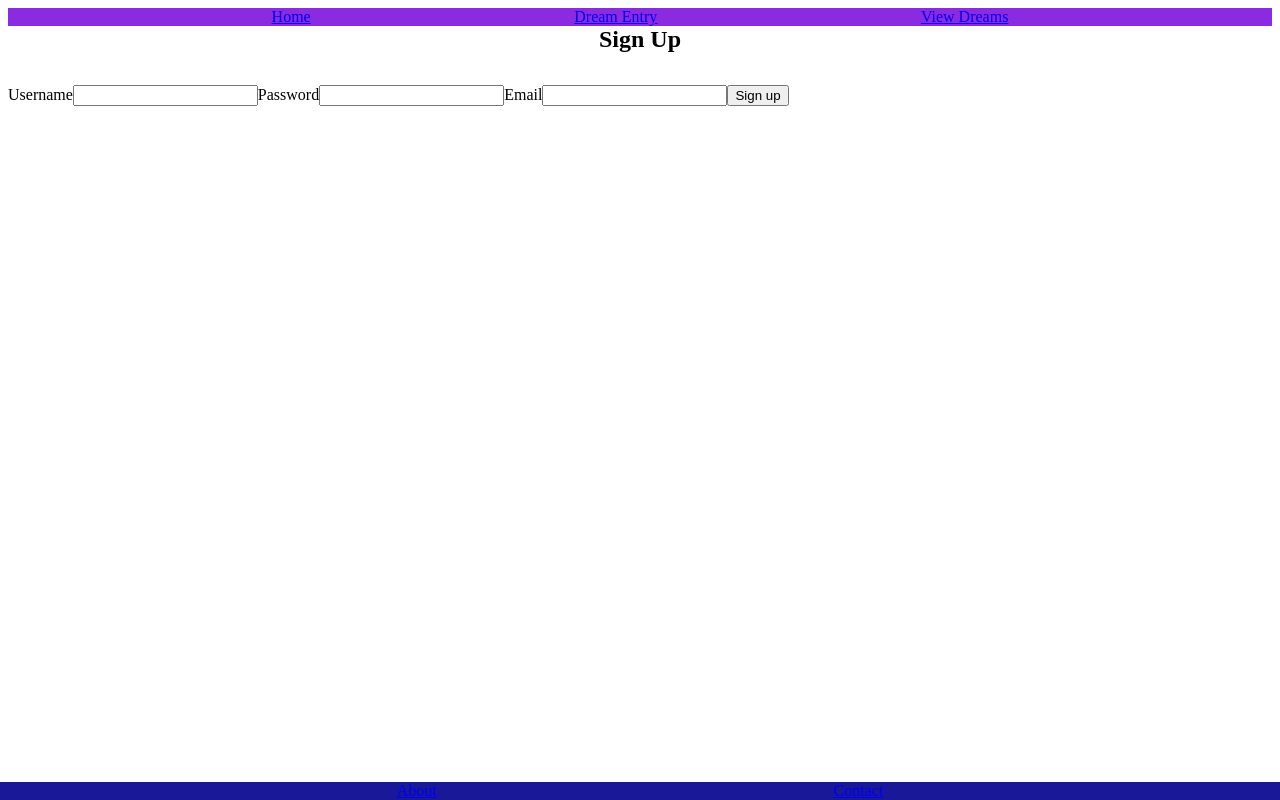
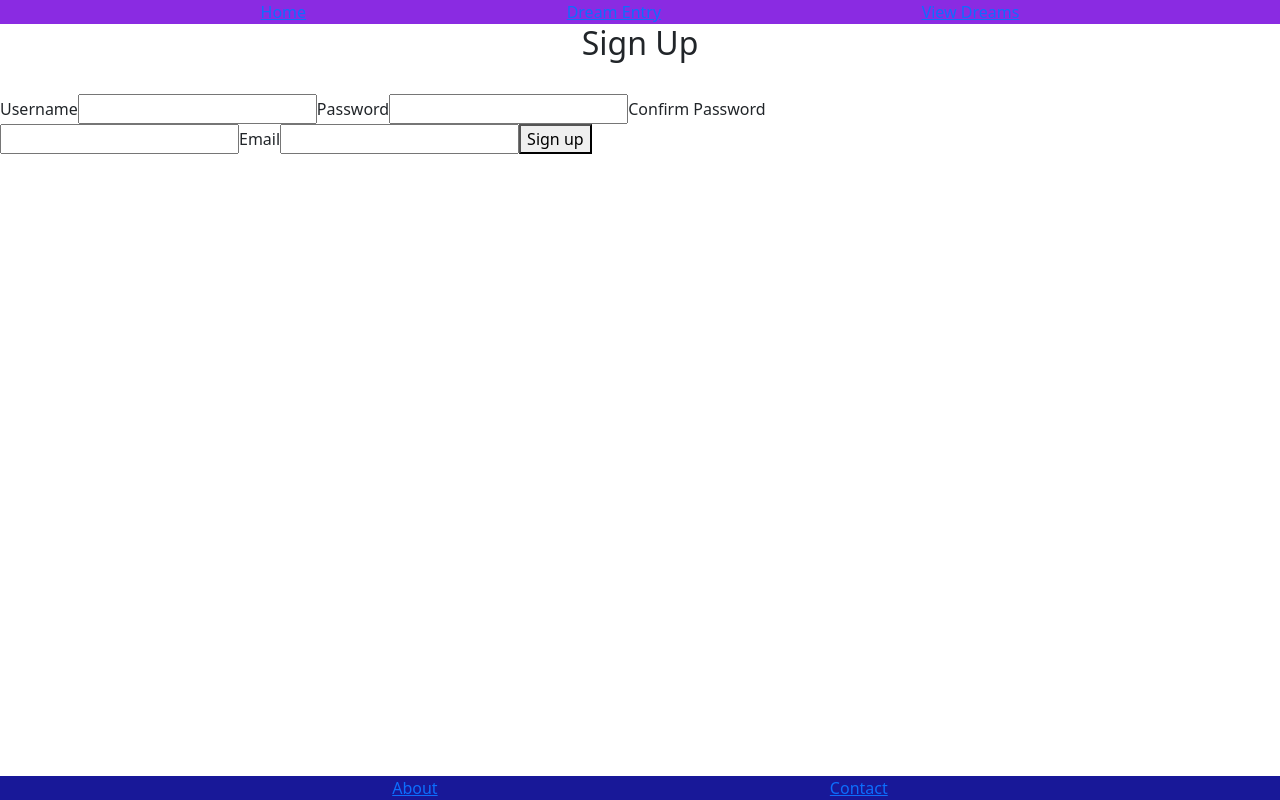
Before and after one commit to geojasent/recountSheep, a React (Create React App) app in the folder client/: page /signup in a window 1280 px wide. Built offline with nearby package versions, Linux system fonts and the light colour scheme.

Commit message:
signup validation

```diff
--- a/client/package.json
+++ b/client/package.json
@@ -11,9 +11,12 @@
         "@types/react": "^18.0.26",
         "@types/react-datepicker": "^4.8.0",
         "@types/react-dom": "^18.0.10",
+        "bootstrap": "^5.3.0-alpha1",
         "react": "^18.2.0",
+        "react-bootstrap": "^2.7.0",
         "react-datepicker": "^4.8.0",
         "react-dom": "^18.2.0",
+        "react-hook-form": "^7.42.1",
         "react-router-dom": "^6.6.1",
         "react-scripts": "5.0.1",
         "typescript": "^4.9.4",
--- a/client/src/App.tsx
+++ b/client/src/App.tsx
@@ -7,6 +7,8 @@ import SignUp from './pages/SignUp';
 import Login from './pages/Login';
 import DreamEntry from './pages/DreamEntry';
 import ViewDreams from './pages/ViewDreams';
+import 'bootstrap/dist/css/bootstrap.min.css';
+
 //add font selector for normal font and atkinson hyperlegible font
 
 export interface IAppProps {}
--- a/client/src/components/Navbar.tsx
+++ b/client/src/components/Navbar.tsx
@@ -3,6 +3,8 @@ import { NavLink } from 'react-router-dom';
 import './Navbar.modules.css';
 
 export function NavBar() {
+    //if logged in show signout
+    //if not logged in show log in
     return (
         <nav className="navbar-container">
             <NavLink to="/">Home</NavLink>
--- /dev/null
+++ b/client/src/components/SignupFormErrors.tsx
@@ -0,0 +1,31 @@
+interface IFormErrorsData {
+    userName: string;
+    userPassword: string;
+    confirmPassword: string;
+    userEmail: string;
+    formErrors: { user: string; email: string; password: string };
+    userValid: boolean;
+    emailValid: boolean;
+    passwordValid: boolean;
+    formValid: boolean;
+}
+
+interface FormErrorsData extends IFormErrorsData {
+    updateFields: (fields: Partial<IFormErrorsData>) => void;
+}
+
+export function ValidateField(props: any) {
+    // const { onChange, ...inputProps } = props;
+    // console.log(inputProps);
+    // if (props.userName !==) {
+    //     console.log('username')
+    // }
+    // if (props.userPassword) {
+    //     console.log('passwords not the same')
+    // }
+    // if (props.userPassword !== props.confirmPassword) {
+    //     console.log('passwords not the same')
+    // }
+    // if (props.userEmail) {
+    // }
+}
--- a/client/src/components/UserInfo.tsx
+++ b/client/src/components/UserInfo.tsx
@@ -1,58 +1,112 @@
 import './UserInfo.modules.css';
+// import { FormEvent, useState } from 'react';
+import { useFormContext } from 'react-hook-form';
+// import { ValidateField } from './SignupFormErrors';
 
 interface ILoginSignUpData {
     userName: string;
     userPassword: string;
+    confirmPassword: string;
     userEmail: string;
-    // userRole: string;
 }
+
+// interface IValidationData {
+//     formErrors: { user: string; email: string; password: string };
+//     userValid: boolean;
+//     emailValid: boolean;
+//     passwordValid: boolean;
+//     formValid: boolean;
+// }
 
 interface LoginSignUpProps extends ILoginSignUpData {
     updateFields: (fields: Partial<ILoginSignUpData>) => void;
+    // onChange: (fields: Partial<ILoginSignUpData>) => void;
 }
+// interface LoginSignUpValidationProps extends IValidationData {
+//     updateValidation: (fields: Partial<IValidationData>) => void;
+// }
 
 export function UserNameInput({ userName, updateFields }: LoginSignUpProps) {
+    const { register, formState } = useFormContext();
     return (
         <>
             <label>Username</label>
             <input
-                className="userNameInput"
+                {...register('userName', {
+                    required: true,
+                    minLength: 3
+                })}
                 onChange={(e) => {
                     updateFields({ userName: e.target.value });
+                    // ValidateField('userNameInput', e.target.value, { userValid, formValid, formErrors });
                 }}
+                className="userNameInput"
             ></input>
+            {formState.errors.userName && <p className="errorMsg">Username must be at least 3 characters.</p>}
         </>
     );
 }
 
 export function PasswordInput({ userPassword, updateFields }: LoginSignUpProps) {
+    const { register, formState } = useFormContext();
+
     return (
         <>
             <label>Password</label>
             <input
-                className="userPassword"
+                {...register('userPassword', {
+                    required: true,
+                    minLength: 6
+                })}
                 onChange={(e) => {
                     updateFields({ userPassword: e.target.value });
                 }}
+                className="userPassword"
+                type="password"
             ></input>
+            {formState.errors.userPassword && <p className="errorMsg">Password must be at least 6 characters.</p>}
+        </>
+    );
+}
+
+export function ConfirmPasswordInput({ confirmPassword, updateFields }: LoginSignUpProps) {
+    const { register, formState, watch, getValues } = useFormContext();
+
+    return (
+        <>
+            <label>Confirm Password</label>
+            <input
+                {...register('confirmPassword', {
+                    required: true,
+                    validate: (value) => value === watch('userPassword')
+                })}
+                onChange={(e) => {
+                    updateFields({ confirmPassword: e.target.value });
+                }}
+                className="confirmUserPassword"
+                type="password"
+            ></input>
+            {formState.errors.confirmPassword && <p className="errorMsg">Password must match.</p>}
         </>
     );
 }
 export function EmailInput({ userEmail, updateFields }: LoginSignUpProps) {
+    const { register, formState } = useFormContext();
+
     return (
         <>
             <label>Email</label>
             <input
-                className="userEmail"
+                {...register('userEmail', {
+                    required: true,
+                    pattern: /^[^@ ]+@[^@ ]+\.[^@ .]{2,}$/
+                })}
                 onChange={(e) => {
                     updateFields({ userEmail: e.target.value });
                 }}
+                className="userEmail"
             ></input>
+            {formState.errors.userEmail && <p className="errorMsg">Enter a valid email.</p>}
         </>
     );
 }
-
-// move to subscribe page
-// export function userRoleChange({ userRole: updateFields }: LoginSignUpProps) {
-//     return <></>;
-// }
--- a/client/src/pages/DreamEntry.tsx
+++ b/client/src/pages/DreamEntry.tsx
@@ -20,9 +20,9 @@ export interface IFormData {
     dreamDescription: string;
 }
 const INITIALDREAMDATA: IFormData = {
-    userId: '2',
+    userId: '',
     dayOfMonth: new Date(),
-    dayOfWeek: 'Sunday',
+    dayOfWeek: '',
     timeToBed: new Date(),
     timeAwake: 0,
     people: [],
@@ -52,7 +52,6 @@ const DreamEntry: React.FC = () => {
             });
             console.log(data);
             console.log(response);
-            //clientside vs serverside strip date and time
         } catch (err) {
             console.log(err);
         }
--- a/client/src/pages/SignUp.tsx
+++ b/client/src/pages/SignUp.tsx
@@ -1,64 +1,108 @@
-import { FormEvent, useState } from 'react';
+import { useState } from 'react';
 import { useNavigate } from 'react-router-dom';
 import { FormWrapper } from '../components/FormWrapper';
-import { UserNameInput, PasswordInput, EmailInput } from '../components/UserInfo';
+import { UserNameInput, PasswordInput, EmailInput, ConfirmPasswordInput } from '../components/UserInfo';
+import { useForm, FormProvider } from 'react-hook-form';
+import { ValidateField } from '../components/SignupFormErrors';
 import './LoginSignUp.modules.css';
 
 export interface ISignUpData {
     userName: string;
     userPassword: string;
+    confirmPassword: string;
     userEmail: string;
 }
 
 const INITIALUSERDATA: ISignUpData = {
     userName: '',
     userPassword: '',
+    confirmPassword: '',
     userEmail: ''
 };
 
 const SignUp: React.FC = () => {
     const [userData, setUserData] = useState(INITIALUSERDATA);
+    // const [validationData, setValidationData] = useState(INITIALVALIDATIONDATA);
 
     function updateFields(fields: Partial<ISignUpData>) {
         setUserData((prev) => {
             return { ...prev, ...fields };
         });
     }
-
+    // function updateValidation(fields: Partial<IValidationData>) {
+    //     setValidationData((prev) => {
+    //         return { ...prev, ...fields };
+    //     });
+    // }
+    const methods = useForm();
+    const {
+        register,
+        formState: { errors }
+    } = methods;
     const navigate = useNavigate();
-    const onSubmit = async (e: FormEvent) => {
-        e.preventDefault();
+    const onSubmit = async (data: any) => {
+        // console.log(data);
         try {
-            const body = userData;
-            const response = await fetch('http://localhost:5000/signup', {
-                method: 'POST',
-                headers: { 'Content-Type': 'application/json' },
-                body: JSON.stringify(body)
-            });
+            const body = data;
+            // const response = await fetch('http://localhost:5000/signup', {
+            //     method: 'POST',
+            //     headers: { 'Content-Type': 'application/json' },
+            //     body: JSON.stringify(body)
+            // });
+            console.log(userData);
             console.log(body);
             //TODO: refine redirect for username taken
-            if (response.status === 200) {
-                navigate('/login');
-            } else {
-                throw new Error('Username is not available');
-            }
+            // if (response.status === 200) {
+            //     navigate('/login');
+            // } else {
+            //     throw new Error('Username is not available');
+            // }
         } catch (err) {
             console.log(err);
         }
     };
 
+    // const onSubmit = async (e: FormEvent) => {
+    //     e.preventDefault();
+    //     ValidateField({ ...userData });
+    //     try {
+    //         const body = userData;
+    //         // const response = await fetch('http://localhost:5000/signup', {
+    //         //     method: 'POST',
+    //         //     headers: { 'Content-Type': 'application/json' },
+    //         //     body: JSON.stringify(body)
+    //         // });
+    //         console.log(body);
+    //         //TODO: refine redirect for username taken
+    //         // if (response.status === 200) {
+    //         //     navigate('/login');
+    //         // } else {
+    //         //     throw new Error('Username is not available');
+    //         // }
+    //     } catch (err) {
+    //         console.log(err);
+    //     }
+    // };
+
+    // const onChange = (e: FormEvent) => {
+    //     setUserData({ ...userData, [(e.target as HTMLInputElement).name]: (e.target as HTMLInputElement).value });
+    // };
+
     return (
         <div id="signupContainer">
+            <FormProvider {...methods}>
                 <FormWrapper title="Sign Up">
-                <form id="form" onSubmit={onSubmit}>
-                    <UserNameInput {...userData} updateFields={updateFields} />
-                    <PasswordInput {...userData} updateFields={updateFields} />
-                    <EmailInput {...userData} updateFields={updateFields} />
+                    <form id="form" onSubmit={methods.handleSubmit(onSubmit)}>
+                        <UserNameInput {...register} {...userData} updateFields={updateFields} />
+                        <PasswordInput {...register} {...userData} updateFields={updateFields} />
+                        <ConfirmPasswordInput {...register} {...userData} updateFields={updateFields} />
+                        <EmailInput {...register} {...userData} updateFields={updateFields} />
                         <button type="submit" className="loginSignupButton">
                             Sign up
                         </button>
                     </form>
                 </FormWrapper>
+            </FormProvider>
         </div>
     );
 };
```
Also changed, not shown: 1 other file (tests, documents, lock files or other folders). Lines whose indentation alone changed are shown as unchanged.
